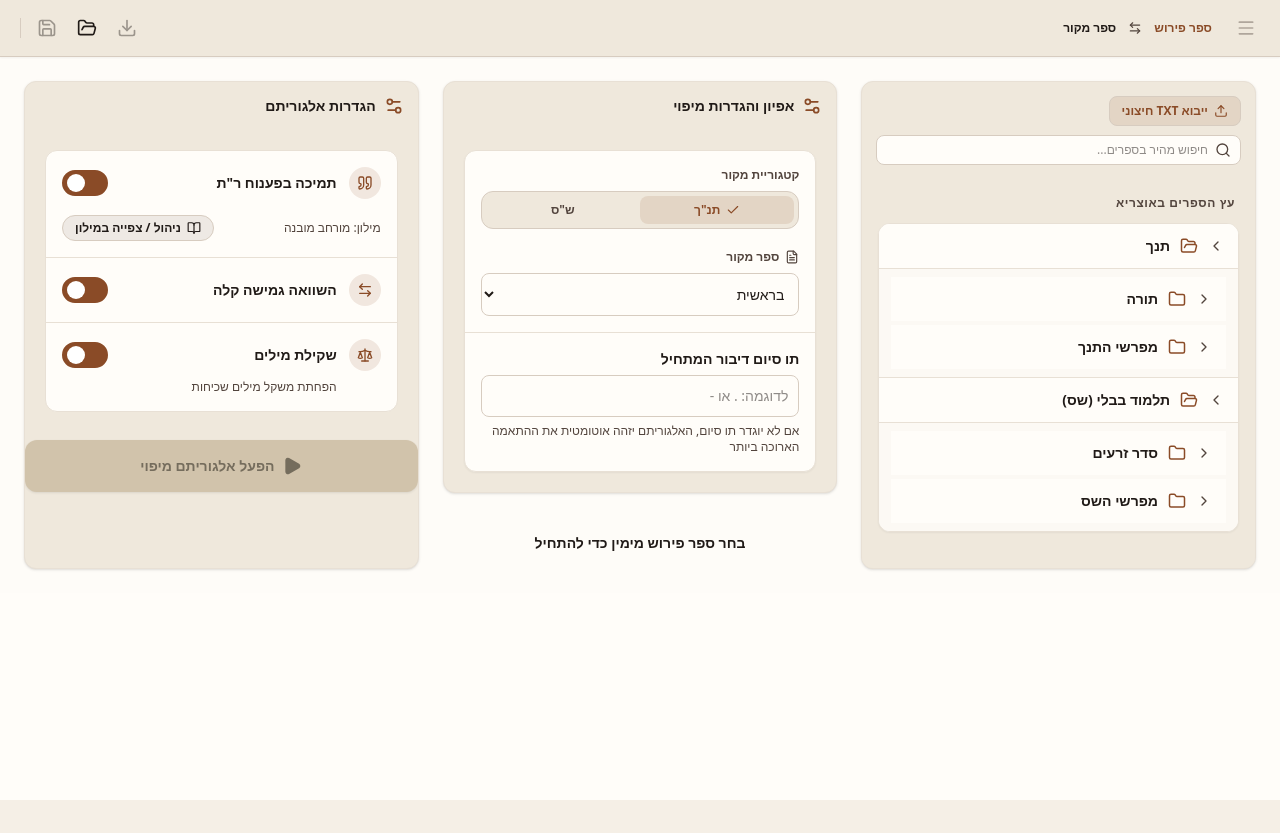
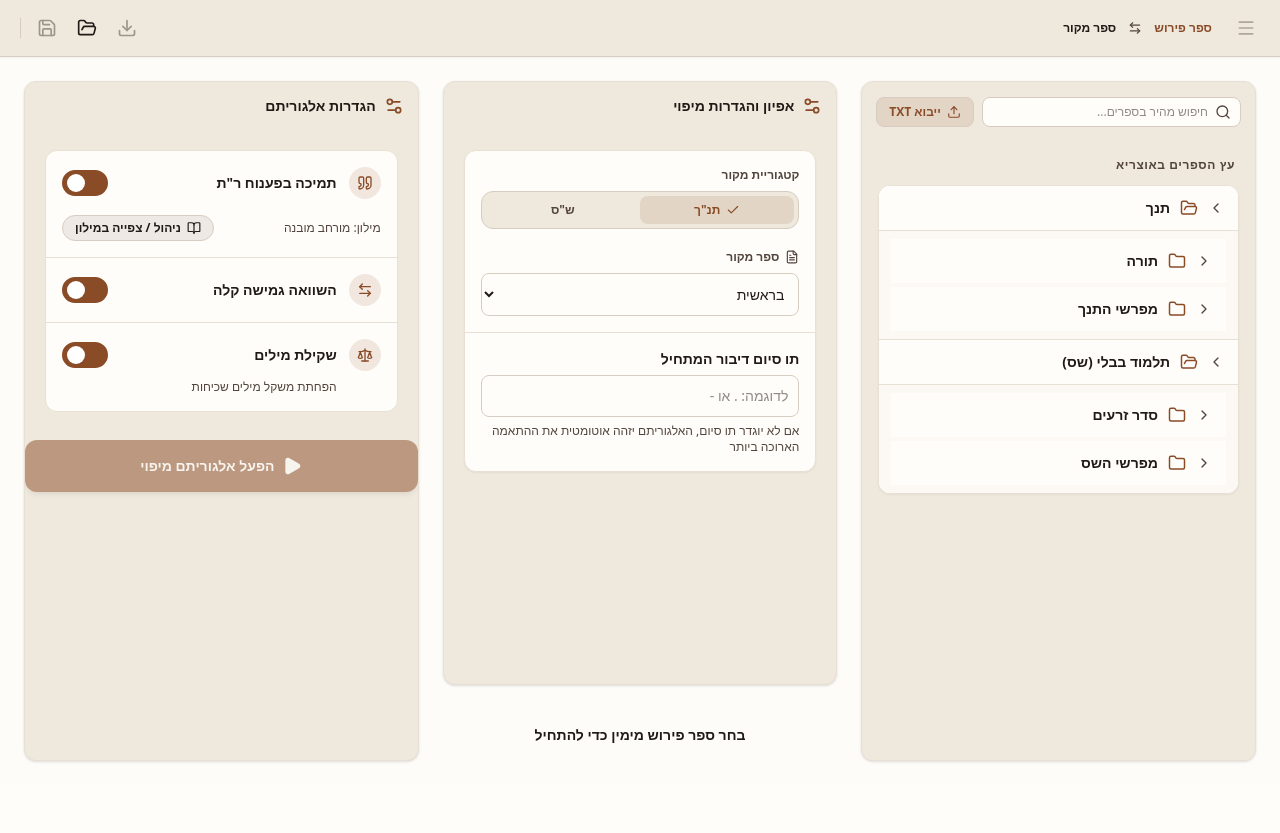
Before and after one commit to crfh1672/otzaria-links-plugin, a React (Vite) app: page / in a window 1280 px wide. Before the commit the page ends 800 px from the top, so only its background shows below. Built offline with nearby package versions, Linux system fonts and the light colour scheme.

Commit message:
Update SetupMode.tsx

```diff
--- a/src/components/SetupMode.tsx
+++ b/src/components/SetupMode.tsx
@@ -399,18 +399,28 @@ export const SetupMode: React.FC<SetupModeProps> = ({ onRunAlgorithm }) => {
   };
 
   return (
-    <div className="w-full h-full p-4 md:p-6 flex flex-col bg-[color-mix(in_srgb,var(--color-surface-container-high)_5%,var(--color-surface))]" dir="rtl">
-      <div className="max-w-7xl mx-auto w-full h-full flex flex-col">
+    <div className="w-full h-[calc(100vh-4.5rem)] p-4 md:p-6 flex flex-col bg-[color-mix(in_srgb,var(--color-surface-container-high)_5%,var(--color-surface))] overflow-hidden" dir="rtl">
+      <div className="max-w-7xl mx-auto w-full h-full flex flex-col min-h-0">
         <div className="grid grid-cols-1 lg:grid-cols-12 gap-6 flex-1 min-h-0 items-stretch">
 
         {/* Right Pane: Book Browser (4 Cols) */}
         <div className="lg:col-span-4 bg-[var(--color-surface-container-high)] text-[var(--color-on-surface)] rounded-[var(--radius-md)] shadow-sm border border-[var(--color-outline-variant)] flex flex-col h-full overflow-hidden">
           {/* Top Bar of Right Pane */}
           <div className="p-3.5 flex flex-col gap-2 shrink-0">
-            <div className="flex items-center justify-between w-full">
-               <label className="cursor-pointer inline-flex items-center gap-1.5 px-3 py-1.5 text-xs font-semibold bg-[var(--color-primary-subtle)] hover:brightness-95 text-[var(--color-primary)] rounded-[var(--radius-sm)] transition-colors border border-[var(--color-outline)]">
+            <div className="flex items-center gap-2 w-full">
+              <div className="relative flex-1">
+                <Search className="w-4 h-4 text-[var(--color-on-surface-variant)] absolute right-2.5 top-1/2 -translate-y-1/2" />
+                <input
+                  type="text"
+                  value={searchQuery}
+                  onChange={e => setSearchQuery(e.target.value)}
+                  placeholder="חיפוש מהיר בספרים..."
+                  className="w-full pr-8 pl-3 py-1.5 text-xs bg-[var(--color-surface)] border border-[var(--color-outline)] rounded-[var(--radius-sm)] focus:outline-none focus:border-[var(--color-primary)] text-[var(--color-on-surface)]"
+                />
+              </div>
+              <label className="cursor-pointer shrink-0 inline-flex items-center gap-1.5 px-3 py-1.5 text-xs font-semibold bg-[var(--color-primary-subtle)] hover:brightness-95 text-[var(--color-primary)] rounded-[var(--radius-sm)] transition-colors border border-[var(--color-outline)]">
                 <Upload className="w-3.5 h-3.5 text-current" />
-                <span>ייבוא TXT חיצוני</span>
+                <span>ייבוא TXT</span>
                 <input
                   type="file"
                   accept=".txt,.text"
@@ -425,24 +435,13 @@ export const SetupMode: React.FC<SetupModeProps> = ({ onRunAlgorithm }) => {
                     setSelectedBookTitle(null);
                     setCommentaryContent('');
                   }}
-                  className="inline-flex items-center gap-1 px-2.5 py-1.5 text-xs font-semibold bg-[var(--color-primary-subtle)] text-[var(--color-primary)] hover:opacity-90 rounded-[var(--radius-sm)] transition-colors border border-[var(--color-outline)]"
+                  className="shrink-0 inline-flex items-center gap-1 px-2.5 py-1.5 text-xs font-semibold bg-[var(--color-primary-subtle)] text-[var(--color-primary)] hover:opacity-90 rounded-[var(--radius-sm)] transition-colors border border-[var(--color-outline)]"
                   title="חזור לעץ הספרים"
                 >
                   <ArrowRight className="w-3.5 h-3.5" />
-                  <span>חזרה לעץ</span>
+                  <span>חזרה</span>
                 </button>
               )}
-            </div>
-
-            <div className="relative w-full">
-              <Search className="w-4 h-4 text-[var(--color-on-surface-variant)] absolute right-2.5 top-1/2 -translate-y-1/2" />
-              <input
-                type="text"
-                value={searchQuery}
-                onChange={e => setSearchQuery(e.target.value)}
-                placeholder="חיפוש מהיר בספרים..."
-                className="w-full pr-8 pl-3 py-1.5 text-xs bg-[var(--color-surface)] border border-[var(--color-outline)] rounded-[var(--radius-sm)] focus:outline-none focus:border-[var(--color-primary)] text-[var(--color-on-surface)]"
-              />
             </div>
           </div>
 
@@ -725,13 +724,13 @@ export const SetupMode: React.FC<SetupModeProps> = ({ onRunAlgorithm }) => {
               type="button"
               onClick={handleRun}
               disabled={!selectedBookTitle || isProcessing}
-              className="w-full inline-flex items-center justify-center gap-2 px-5 py-4 text-sm font-bold bg-[#c8b79b] text-[#4d4433] hover:brightness-95 active:opacity-100 disabled:opacity-75 disabled:cursor-not-allowed rounded-[var(--radius-md)] transition-all shadow-sm"
+              className="w-full inline-flex items-center justify-center gap-2 px-5 py-4 text-sm font-bold bg-[var(--color-primary)] text-[var(--color-on-primary)] hover:brightness-105 active:opacity-100 disabled:opacity-50 disabled:cursor-not-allowed rounded-[var(--radius-md)] transition-all shadow-md"
             >
               {isProcessing ? (
                 <span>מעבד מיפוי...</span>
               ) : (
                 <>
-                  <Play className="w-5 h-5 text-[#4d4433] fill-current" />
+                  <Play className="w-5 h-5 text-[var(--color-on-primary)] fill-current" />
                   <span>הפעל אלגוריתם מיפוי</span>
                 </>
               )}
```
